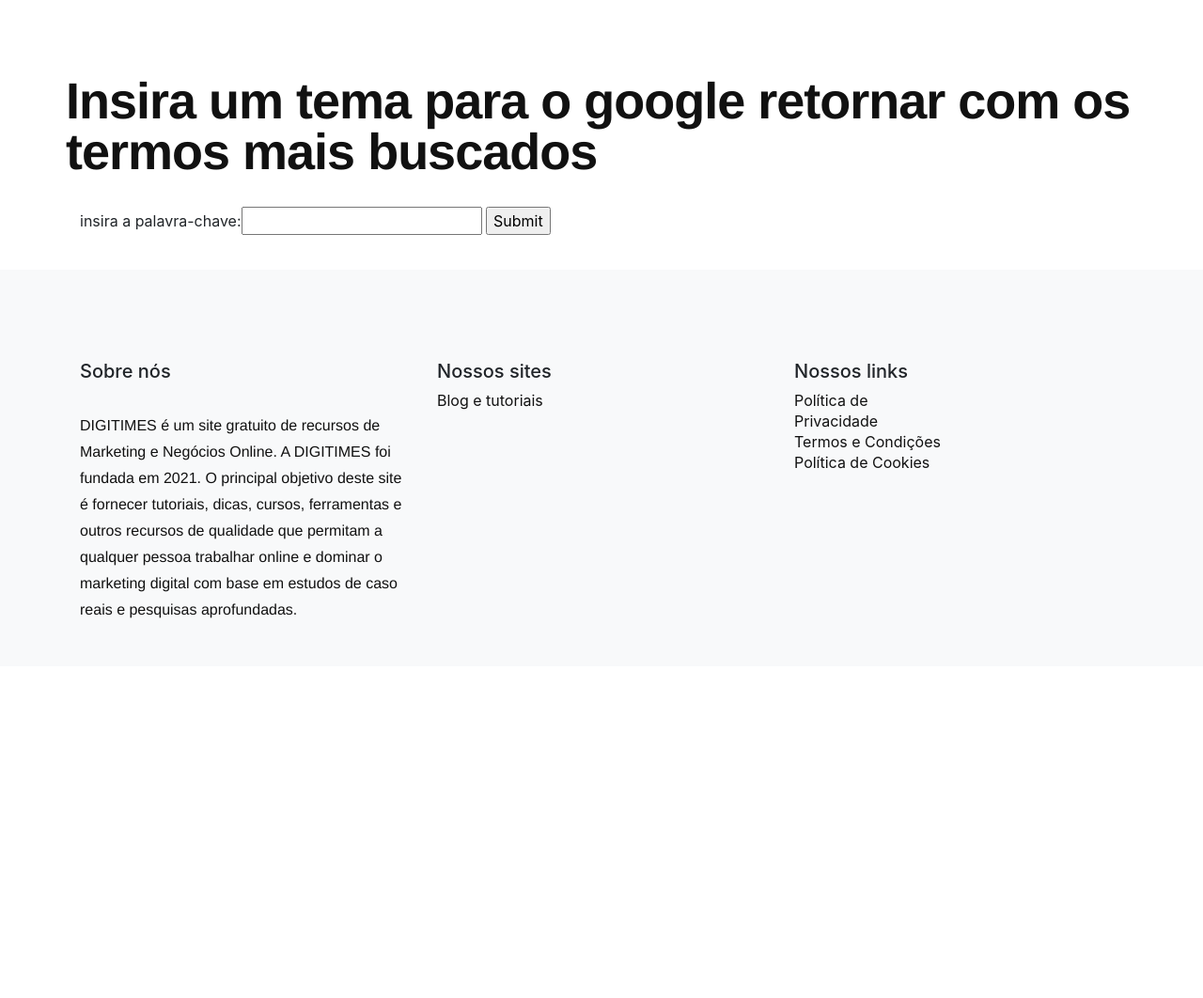
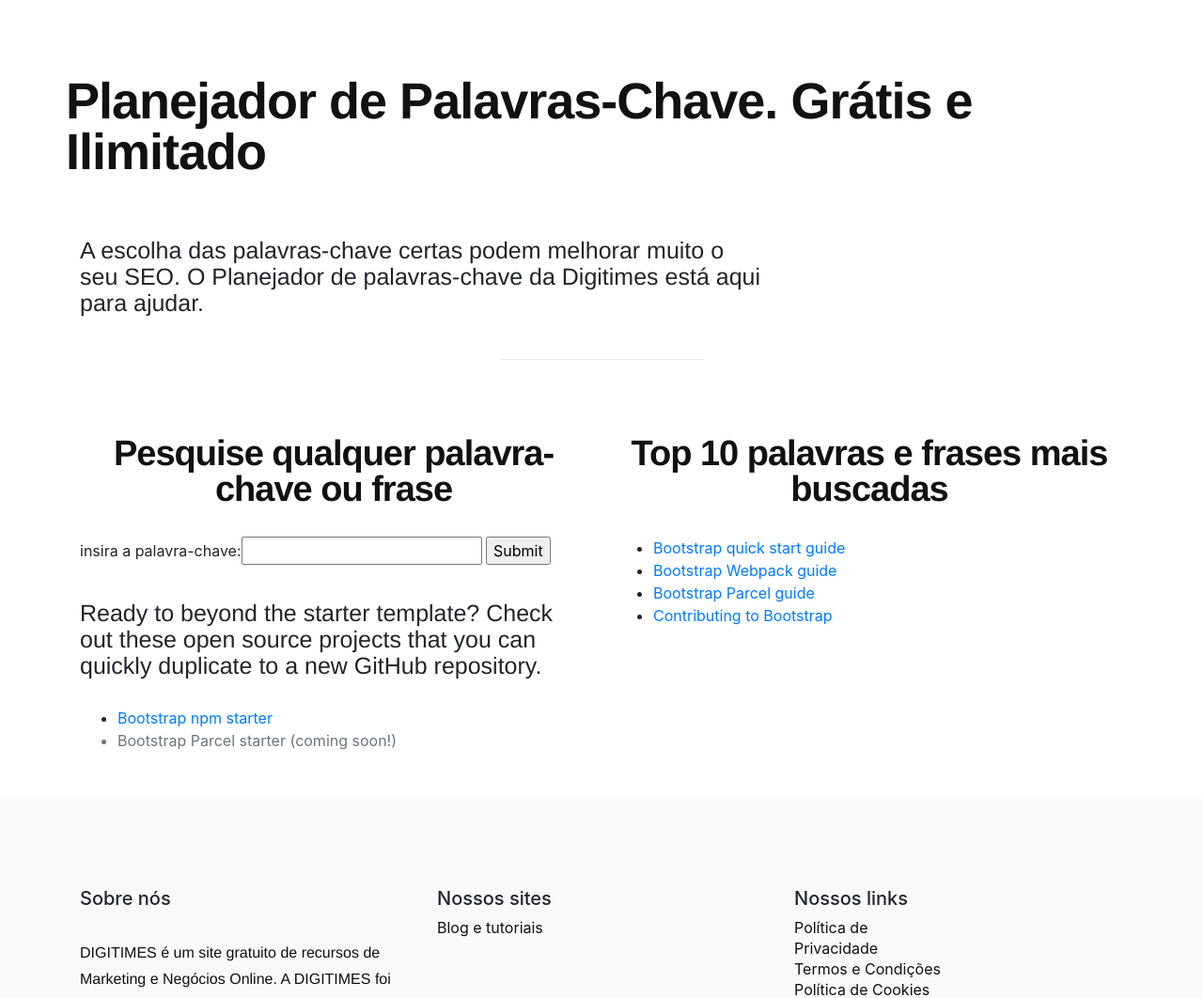
Before and after one commit to fmrafael/projeto, a Django app: page /apis/apis/ in a window 1280 px wide. Shown: the part 56-1118 px from the top of the page at 94% size. Before the commit the page ends 714 px from the top, so only its background shows below. Run offline with Django 3.2, Linux system fonts and the light colour scheme; some libraries are stand-ins or nearby versions.

Commit message:
+template/search_key

```diff
--- a/apis/templates/apis/search_key.html
+++ b/apis/templates/apis/search_key.html
@@ -4,17 +4,37 @@
 
 <div class="container mt-5 mb-3">
   <div class="row">
-  <h1> Insira um tema para o google retornar com os termos mais buscados</h1> </div>
+  <h1> Planejador de Palavras-Chave. Grátis e Ilimitado</h1>
 
-<form method="post">
+    <p class="fs-5 col-md-8">A escolha das palavras-chave certas podem melhorar muito o seu SEO. O Planejador de palavras-chave da Digitimes está aqui para ajudar.</p></div>
+
+
+
+    <hr class="col-3 col-md-2 mb-5">
+
+    <div class="row g-5">
+      <div class="col-md-6">
+        <h2>Pesquise qualquer palavra-chave ou frase</h2>
+        <form method="post">
+            <div class="form-group">
     {% csrf_token %}
+
+
     {{ form }}
     <input type="submit" value="Submit">
+
+    </div>
 </form>
+        <p>Ready to beyond the starter template? Check out these open source projects that you can quickly duplicate to a new GitHub repository.</p>
+        <ul class="icon-list">
+          <li><a href="https://github.com/twbs/bootstrap-npm-starter" rel="noopener" target="_blank">Bootstrap npm starter</a></li>
+          <li class="text-muted">Bootstrap Parcel starter (coming soon!)</li>
+        </ul>
+      </div>
 
-
-<div>
-    {% for i in response %}
+      <div class="col-md-6">
+        <h2>Top 10 palavras e frases mais buscadas</h2>
+         {% for i in response %}
     {{ search_key }}
 
     {{i}}
@@ -22,6 +42,20 @@
     <td> {% endfor %} </td>
 
     </table>
+        <ul class="icon-list">
+          <li><a href="/docs/5.0/getting-started/introduction/">Bootstrap quick start guide</a></li>
+          <li><a href="/docs/5.0/getting-started/webpack/">Bootstrap Webpack guide</a></li>
+          <li><a href="/docs/5.0/getting-started/parcel/">Bootstrap Parcel guide</a></li>
+          <li><a href="/docs/5.0/getting-started/build-tools/">Contributing to Bootstrap</a></li>
+        </ul>
+      </div>
+    </div>
+  </main>
+
+</div>
+
+<div>
+
     </div>
 
 </div>
--- a/blog/templates/blog/post_detail.html
+++ b/blog/templates/blog/post_detail.html
@@ -26,7 +26,7 @@
                         <p class="section-heading">{{post.conclusion|linebreaks }}</p>
 
                           <h4>- Publicado em: {{post.created}} -</h4>
-                          <h4>Links adicionais:</h4><a href= "{% url 'affiliate' %}">
+                          <h4>Links adicionais:</h4><a href= "{{post.post_links.url}}">
                           <h5>{{post.post_links}}</h5> </a>
 
                         </p>
--- a/blog/templates/home.html
+++ b/blog/templates/home.html
@@ -40,7 +40,7 @@
                 </div>
                 <div class="mt-5">
                   <a href="{% url 'apis:search_key' %}">
-                    <h3 class="heading">Encontre palavras mais buscadas para otimizar seu SEO   <br></h3></a>
+                    <h3 class="heading">Encontre as palavras-chave mais buscadas no google para otimizar seu SEO   <br></h3></a>
                     <div class="mt-5">
                         <div class="progress">
                             <div class="progress-bar bg-info" role="progressbar" style="width: 100%" aria-valuenow="50" aria-valuemin="0" aria-valuemax="100"></div>
```
Also changed, not shown: db.sqlite3, images/Marketing_de_Afiliados_na_pYYpB1O.jpg (added), images/meliuz.png (added).
